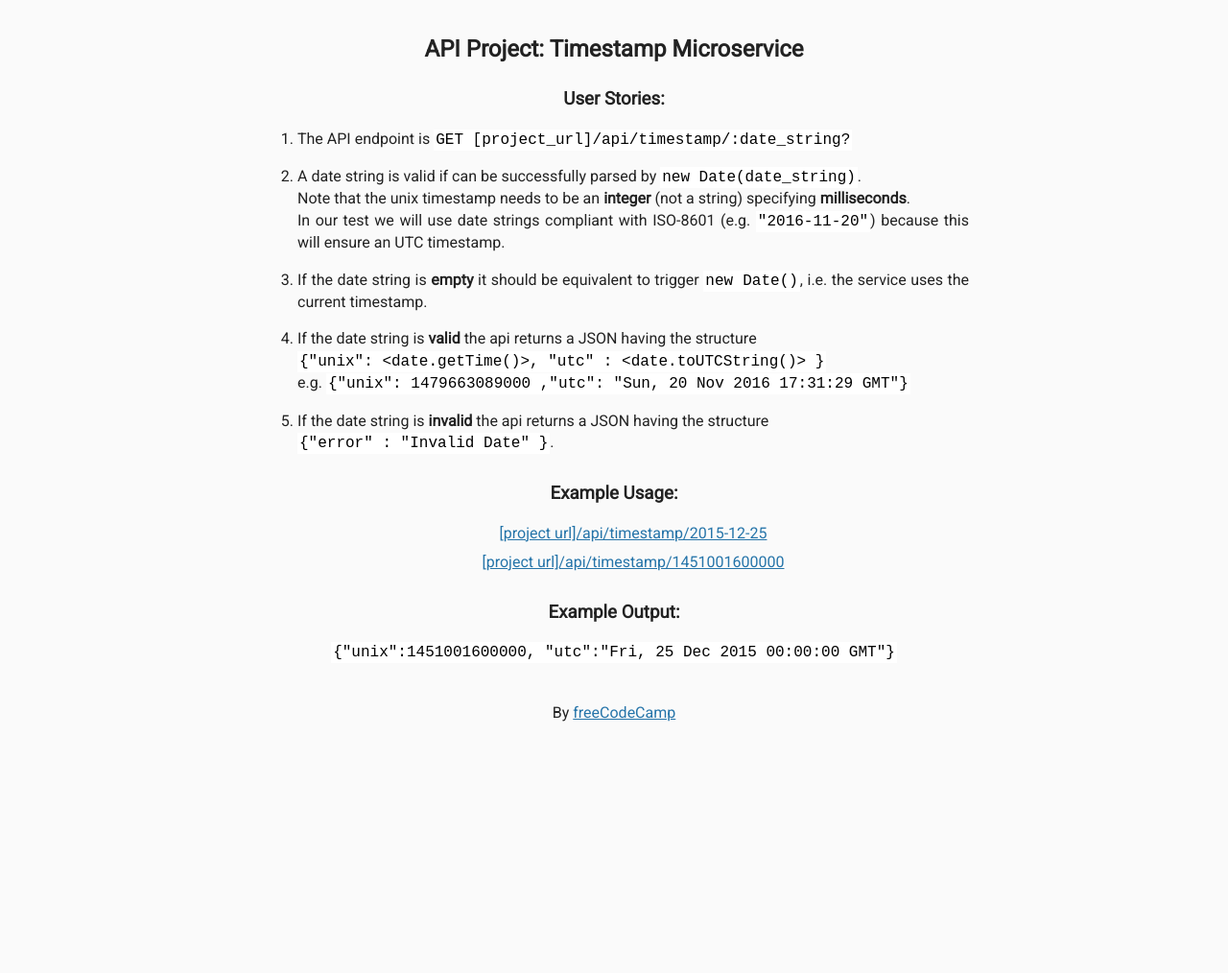
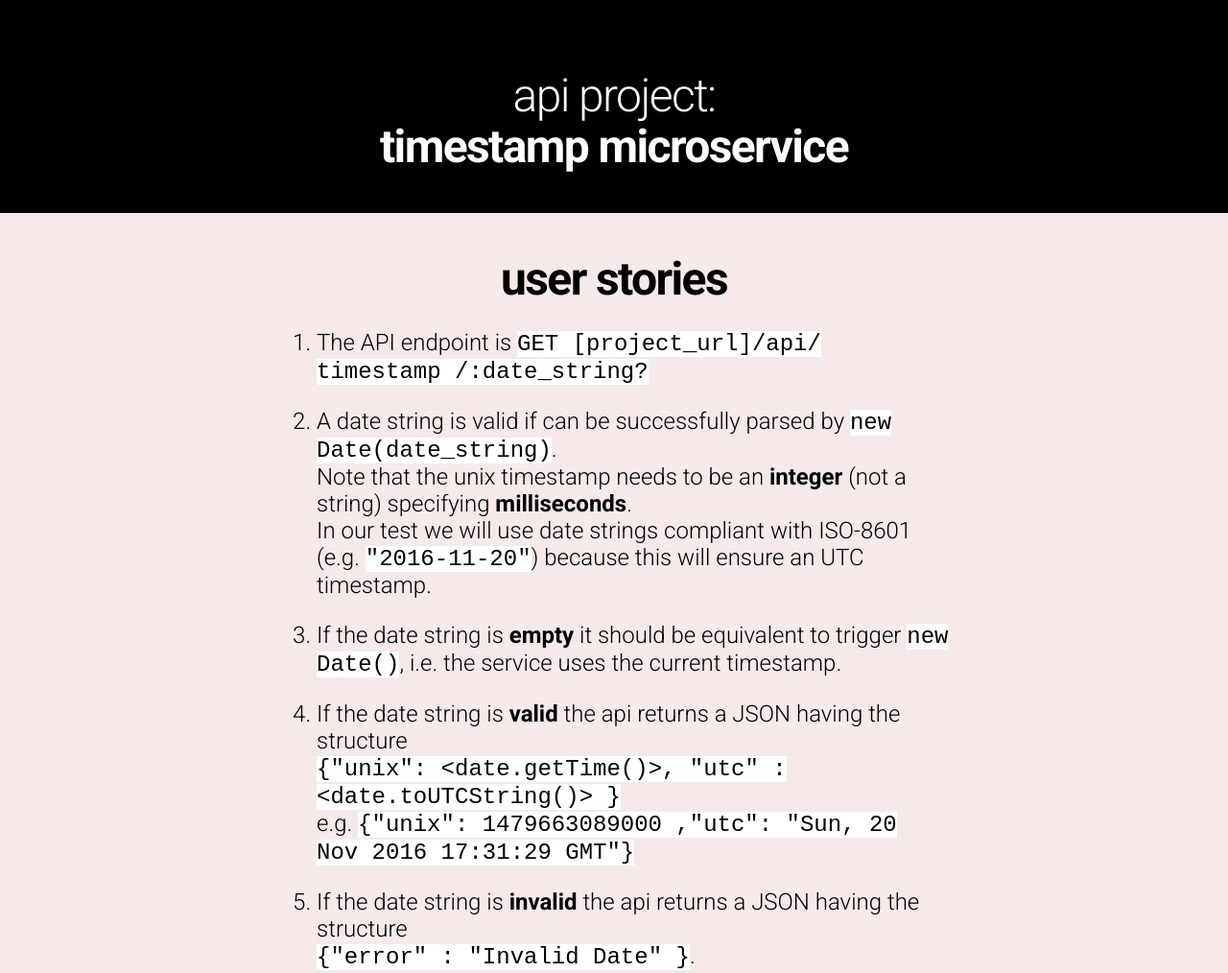
Before and after one commit to ravenblack24/timestamp-microservice, a website: page views/index.html in a window 1280 px wide. Shown: the top 1014 px of the page at 96% size. Before the commit the page ends 800 px from the top, so only its background shows below. Drawn offline with Linux system fonts and the light colour scheme; files that its build step writes are made by us from their sources.

Commit message:
commenting, splitting functions from routing, ui of index.html

```diff
--- a/public/style.css
+++ b/public/style.css
@@ -1,53 +1,99 @@
-/****** Main Styling ******/
+@import url('https://fonts.googleapis.com/css2?family=Roboto:wght@300;700&display=swap');
 
 body {
-	font-family: 'Roboto', sans-serif;
-	font-size: 16px;
-	color: #222;
-	background-color: #FaFaFa;
-	text-align: center;
-	line-height: 1.4em;
+    background-color:#f6e9e9;
+    text-align: center;
+    font-family: 'Roboto', sans-serif;
+    font-size: 16px;
+    margin:0;
+    padding:0;
 }
 
-.container {
-	padding: 0;
-	margin-top: 40px;
+header {
+    background-color: black;
 }
 
-h3 {
-  margin-top: 30px;
+.header__container {
+    max-width: 700px;
+    margin: 0 auto;
+    padding: 3em 0 1em;
 }
 
-.footer {
-	margin-top: 40px;
+.header__container__title {
+    font-size: 3rem;
+    text-transform: lowercase;
+    font-weight: 300;
+    padding: 0;
+    letter-spacing: -.1rem;
+    line-height: .85;
+    color: white;
 }
 
-.user-stories {
-  position: relative;
-  text-align: justify;
-  max-width: 700px;
-  margin: 15px auto;
-}
-code {
-  font-family: monospace;
-  padding: 2px;
-  color: black;
-  background-color: #fff;
-}
-ol {
-	list-style-position: outside;
-}
-ul {
-	list-style-type: none;
+.header__container__title--strong {
+    padding-top: 0.25em;
+    font-weight: 700;
+    display:block;
 }
 
-li {
-  margin-bottom: 0.5em;
-}
-.user-stories li {
-  margin-bottom: 1em;
+.section__container {
+    max-width: 700px;
+    margin: 0 auto;
+    padding-bottom: 2.4em;
 }
 
-a {
-	color: #2574A9;
+.section__container__title {
+    font-size: 3rem;
+    font-weight: 700;
+    letter-spacing: -.1rem;
+    text-transform: lowercase;
+    margin-bottom: 0.25em;
 }
+
+.section__container__stories {
+    font-size: 1.5rem;
+	font-weight: 300;
+	text-align: left;
+}
+
+.section__container__stories li {
+	padding-bottom: 1em;
+}
+
+.section__container__stories li:last-of-type {
+	padding-bottom: 0;
+}
+
+.section__container__stories code {
+    background-color: white;
+}
+
+.section__container__usage {
+	list-style-type: none;
+	font-size: 1.5rem;
+	margin:0;
+	padding:0;
+}
+
+.section__container__usage li {
+	padding-bottom: 1em;
+}
+
+.section__container__usage li:last-of-type {
+	padding-bottom: 0;
+}
+
+.section__container__content__link {
+    color: inherit;
+}
+
+.section__container__content__link:hover {
+    font-style:italic
+}
+
+.section__container__spacer {
+    margin-bottom: 0.5em;
+}
+
+.section__container__code {
+    background-color: white;
+}
--- a/views/index.html
+++ b/views/index.html
@@ -1,22 +1,22 @@
 <!DOCTYPE html>
-
-<html>
-
+<html lang="en">
 <head>
-      <title>Timestamp Microservice</title>
-      <link rel="shortcut icon" href="https://cdn.hyperdev.com/us-east-1%3A52a203ff-088b-420f-81be-45bf559d01b1%2Ffavicon.ico" type="image/x-icon"/>
-      <link href="https://fonts.googleapis.com/css?family=Roboto" rel="stylesheet" type="text/css">
-      <link href="style.css" rel="stylesheet" type="text/css">
+    <meta charset="UTF-8">
+    <meta name="viewport" content="width=device-width, initial-scale=1.0">
+    <title>Timestamp microservice - express.js and node.js</title>
+    <link rel="stylesheet" href="style.css" type="text/css">
 </head>
-
    <body>
-
-      <div class="container">
-        <h2>API Project: Timestamp Microservice</h2>
-        <h3>User Stories:</h3>
-        <ol class="user-stories">
-
-          <li>The API endpoint is <code>GET [project_url]/api/timestamp/:date_string?</code></li>
+      <header class="header">
+        <div class="header__container">
+            <h1 class="header__container__title">API Project:<span class="header__container__title--strong">Timestamp Microservice</span></h1>
+        </div>
+      </header>
+      <section>
+        <div class="section__container">
+            <h2 class="section__container__title">User Stories</h2>
+            <ol class="section__container__stories">
+              <li>The API endpoint is <code>GET [project_url]/api/ timestamp /:date_string?</code></li>
               <li>A date string is valid if can be successfully parsed by <code>new Date(date_string)</code>.<br>
               Note that the unix timestamp needs to be an <strong>integer</strong> (not a string) specifying <strong>milliseconds</strong>.<br>
               In our test we will use date strings compliant with ISO-8601 (e.g. <code>"2016-11-20"</code>) because this will ensure an UTC timestamp.</li>
@@ -27,23 +27,18 @@
                   <code>{"error" : "Invalid Date" }</code>.
               </li>
             </ol>
-
-        <h3>Example Usage:</h3>
-        <ul>
-          <li><a href="api/timestamp/2015-12-25">[project url]/api/timestamp/2015-12-25</a></li>
-          <li><a href="api/timestamp/1451001600000">[project url]/api/timestamp/1451001600000</a></li>
+            <h2 class="section__container__title section__container__spacer">Example Usage</h2>
+            <ul class="section__container__usage">
+              <li><a href="api/timestamp/2015-12-25" class="section__container__content__link">[url]/api/timestamp/2015-12-25</a></li>
+              <li><a href="api/timestamp/1451001600000" class="section__container__content__link">[url]/api/timestamp/ 1451001600000</a></li>
+              <li><a href="api/timestamp/" class="section__container__content__link">[url]/api/timestamp/</a></li>
             </ul>
-
-        <h3>Example Output:</h3>
-        <p>
-          <code>{"unix":1451001600000, "utc":"Fri, 25 Dec 2015 00:00:00 GMT"}</code>
-        </p>
+            <h2 class="section__container__title  section__container__spacer">Example Output</h2>
+            <code class="section__container__code">
+              {"unix":1451001600000, "utc":"Fri, 25 Dec 2015 00:00:00 GMT"}
+            </code>
         </div>
-      <div class="footer">
-        <p>
-          By <a href="https://www.freecodecamp.org/">freeCodeCamp</a>
-        </p>
-      </div>
+      </section>
    </body>
 
 </html>
```
Also changed, not shown: package.json (+8 -21 lines), server.js (+19 -43 lines), src/api/Timestamp/index.js (added, +45 -0 lines), README.md, 4 other files. Lines whose indentation alone changed are shown as unchanged.
